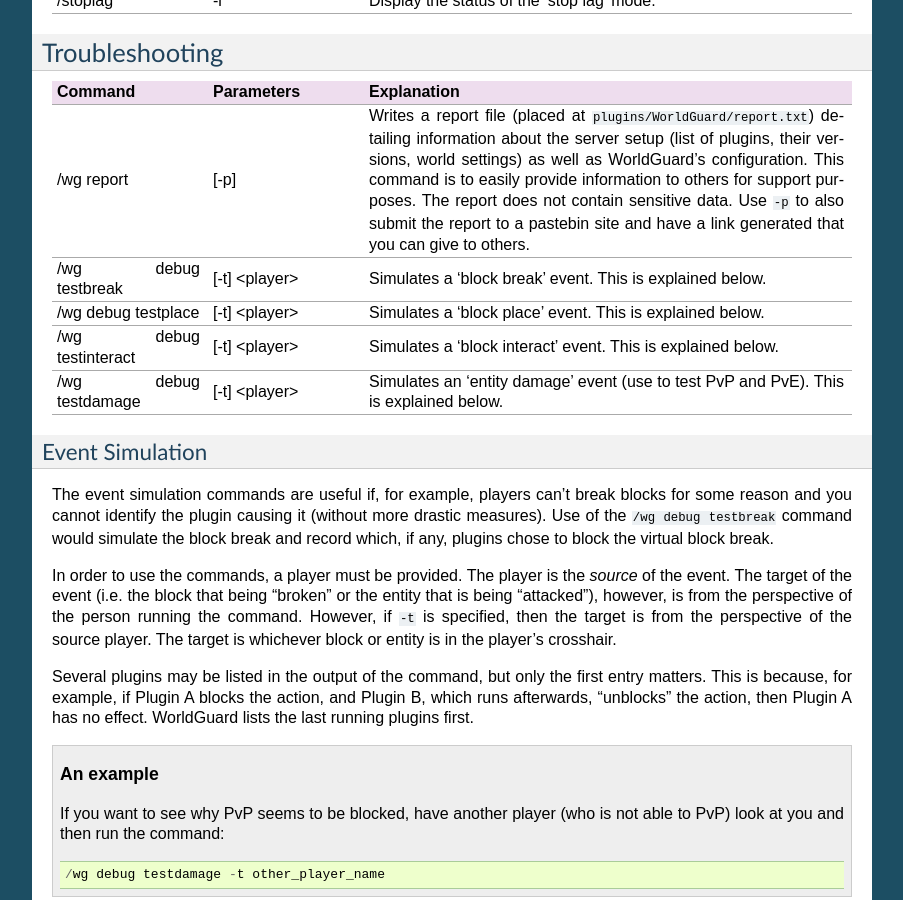
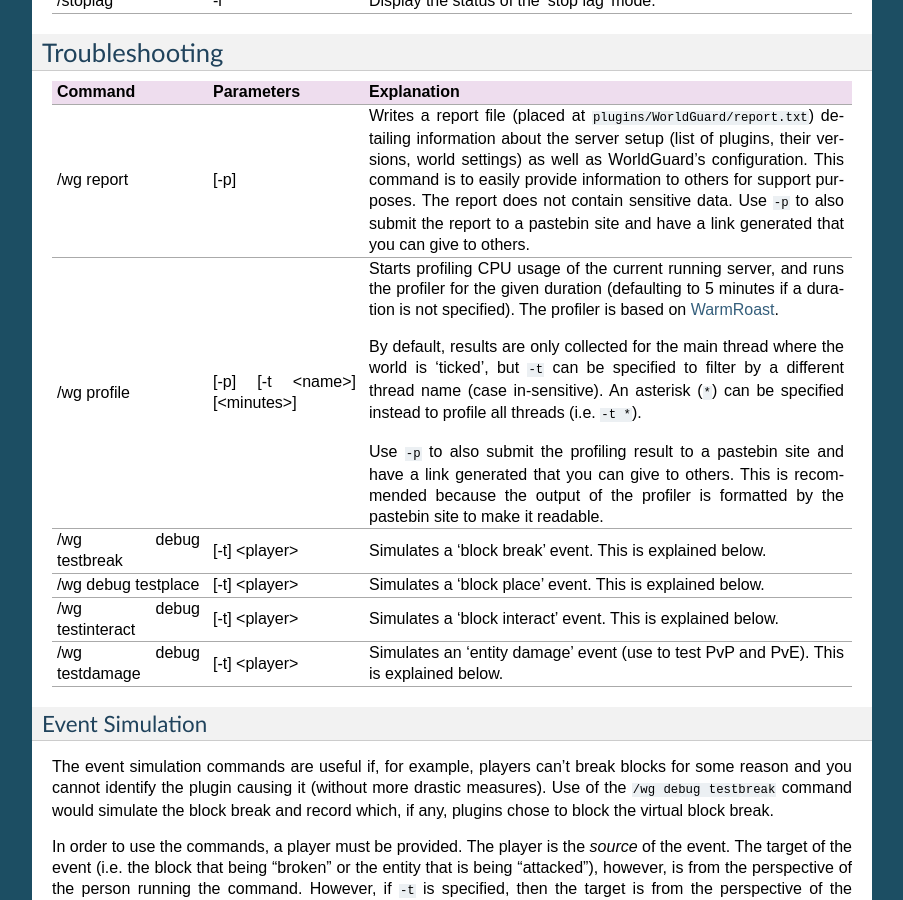
Before and after one commit to aurorasmiles/WorldGuardDocs, a Sphinx documentation site: the page built from source/commands.rst, in a window 1280 px wide and 900 px high, scrolled down 1641 px. Shown: the whole window, without its empty margins (198-1101 px from the left). Built offline with Sphinx 7.4.7, drawn with Linux system fonts in a browser that asks for light colours.

Commit message:
Document /wg profile.

```diff
--- a/source/commands.rst
+++ b/source/commands.rst
@@ -77,6 +77,11 @@
     :widths: 8, 8, 25
 
     /wg report,[-p],"Writes a report file (placed at ``plugins/WorldGuard/report.txt``) detailing information about the server setup (list of plugins, their versions, world settings) as well as WorldGuard's configuration. This command is to easily provide information to others for support purposes. The report does not contain sensitive data. Use ``-p`` to also submit the report to a pastebin site and have a link generated that you can give to others."
+    /wg profile,[-p] [-t <name>] [<minutes>],"Starts profiling CPU usage of the current running server, and runs the profiler for the given duration (defaulting to 5 minutes if a duration is not specified). The profiler is based on `WarmRoast <https://github.com/sk89q/warmroast>`_.
+
+    By default, results are only collected for the main thread where the world is 'ticked', but ``-t`` can be specified to filter by a different thread name (case in-sensitive). An asterisk (``*``) can be specified instead to profile all threads (i.e. ``-t *``).
+
+    Use ``-p`` to also submit the profiling result to a pastebin site and have a link generated that you can give to others. This is recommended because the output of the profiler is formatted by the pastebin site to make it readable."
     /wg debug testbreak,[-t] <player>,"Simulates a 'block break' event. This is explained below."
     /wg debug testplace,[-t] <player>,"Simulates a 'block place' event. This is explained below."
     /wg debug testinteract,[-t] <player>,"Simulates a 'block interact' event. This is explained below."
--- a/source/permissions.rst
+++ b/source/permissions.rst
@@ -43,7 +43,8 @@
     worldguard.halt-activity,"Be able to use ``/stoplag``."
     worldguard.reload,"Be able to use ``/wg reload``."
     worldguard.report,"Be able to use ``/wg report``."
-    worldguard.report.pastebin,"Be able to have a report submitted to a pastebin service."
+    worldguard.profile,"Be able to use ``/wg profile``."
+    worldguard.report.pastebin,"Be able to have a report or profile submitted to a pastebin service."
     worldguard.flushstates,"Be able to use ``/wg flushstates``."
     worldguard.running,"Be able to use ``/wg running``."
     worldguard.debug.event.*,"Be able to use the event testing commands under ``/wg debug``. Those commands are used to simulate an action so you can trace down, for example, which plugin is blocking player versus player combat. However, this essentially allows a moderator to impersonate another player."
```
